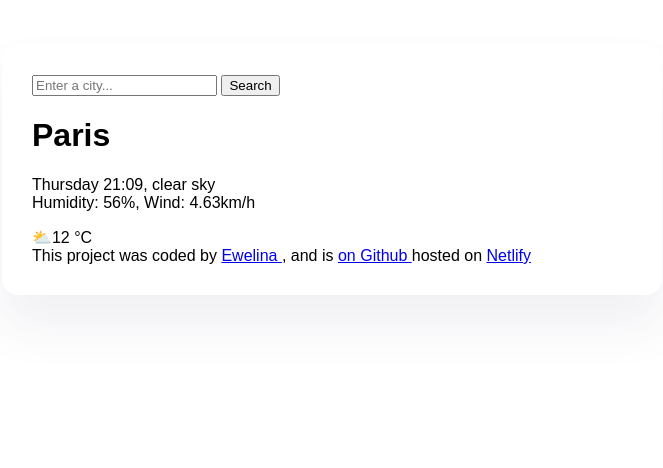
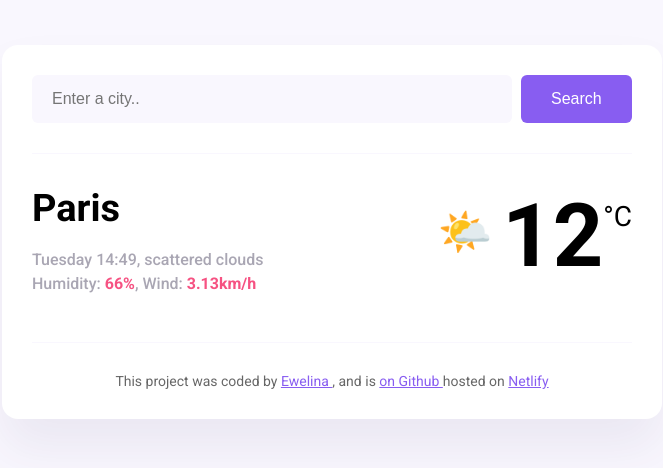
Before and after one commit to pewcia/Weather-app, a plain HTML site: page index.html in a window 1280 px wide. Shown: the whole page, without its empty margins (308-971 px from the left). Drawn offline with Linux system fonts and the light colour scheme; a web font is replaced by a local one.

Commit message:
Added basic CSS

```diff
--- a/index.html
+++ b/index.html
@@ -4,28 +4,43 @@
     <meta charset="UTF-8" />
     <meta name="viewport" content="width=device-width, initial-scale=1.0" />
     <link rel="stylesheet" href="src/style.css" />
-    <link rel="preconnect" href="https://fonts.googleapis.com">
-    <link rel="preconnect" href="https://fonts.gstatic.com" crossorigin>
-    <link href="https://fonts.googleapis.com/css2?family=Funnel+Display:wght@300..800&family=Roboto:ital,wght@0,100..900;1,100..900&display=swap" rel="stylesheet">
-
+     <link rel="preconnect" href="https://fonts.googleapis.com" />
+    <link rel="preconnect" href="https://fonts.gstatic.com" crossorigin />
+    <link
+      href="https://fonts.googleapis.com/css2?family=Roboto:ital,wght@0,100;0,300;0,400;0,500;0,700;0,900;1,100;1,300;1,400;1,500;1,700;1,900&display=swap"
+      rel="stylesheet"
+    />
     <title>Weather App</title>
   </head>
-  <body >
+   <body>
     <div class="weather-app">
       <header>
-      <form>
-        <input type="search" placeholder="Enter a city..." required />
-        <input type="submit" value="Search" />
+        <form class="search-form">
+          <input
+            type="search"
+            placeholder="Enter a city.."
+            required
+            class="search-form-input"
+          />
+          <input type="submit" value="Search" class="search-form-button" />
         </form>
       </header>
       <main>
-      <h1>Paris</h1>
-      <p>
-        Thursday 21:09, clear sky <br />
-        Humidity: 56%, Wind: 4.63km/h
+        <div class="weather-app-data">
+          <div>
+            <h1 class="weather-app-city">Paris</h1>
+            <p class="weather-app-details">
+              Tuesday 14:49, scattered clouds
+              <br />
+              Humidity: <strong>66%</strong>, Wind: <strong>3.13km/h</strong>
             </p>
-      ⛅12 °C
-      <br />
+          </div>
+          <div class="weather-app-temperature-container">
+            <div class="weather-app-icon">🌤️</div>
+            <div class="weather-app-temperature">12</div>
+            <div class="weatehr-app-unit">°C</div>
+          </div>
+        </div>
       </main>
     <footer>
       This project was coded by
@@ -36,5 +51,6 @@
       hosted on
       <a href="https://main--weather-app-ewelina.netlify.app/"> Netlify </a>
     </footer>
+    </div>
   </body>
 </html>
--- a/src/style.css
+++ b/src/style.css
@@ -1,11 +1,11 @@
 body {
-    background color:grey;
-    font-family: "Funnel Display", sans-serif;
-    font-optical-sizing: auto;
-    font-weight: 500;
-    font-style: normal;
+  background-color: #f9f7fe;
+  font-family: "Roboto", sans-serif;
 }
 
+a {
+  color: #885df1;
+}
 .weather-app {
     background:white;
     max-width: 600px;
@@ -14,3 +14,79 @@ body {
     border-radius: 16px;
     padding: 30px;
 }
+header {
+  border-bottom: 1px solid #f9f7fe;
+  padding: 0 0 30px 0;
+}
+
+.search-form-input {
+  background-color: #f9f7fe;
+  border: none;
+  border-radius: 6px;
+  width: 80%;
+  font-size: 16px;
+  padding: 15px 20px;
+}
+
+.search-form-button {
+  background: #885df1;
+  padding: 15px 30px;
+  border: none;
+  font-size: 16px;
+  margin-left: 5px;
+  border-radius: 6px;
+  color: white;
+}
+main {
+  padding: 30px 0;
+}
+
+.weather-app-data {
+  display: flex;
+  justify-content: space-between;
+}
+
+.weather-app-city {
+  margin: 0;
+  font-size: 38px;
+  line-height: 48px;
+}
+
+.weather-app-details {
+  font-size: 16px;
+  color: rgba(39, 33, 66, 0.4);
+  line-height: 24px;
+  font-weight: 500;
+}
+
+.weather-app-details strong {
+  color: #f65282;
+}
+
+.weather-app-temperature-container {
+  display: flex;
+}
+
+.weather-app-icon {
+  font-size: 44px;
+  margin-top: 22px;
+}
+
+.weather-app-temperature {
+  font-size: 88px;
+  margin-left: 10px;
+  font-weight: bold;
+}
+
+.weatehr-app-unit {
+  margin-top: 16px;
+  font-size: 28px;
+}
+
+footer {
+  border-top: 1px solid #f9f7fe;
+  padding: 30px 0 0 0;
+  text-align: center;
+  font-size: 14px;
+  color: rgba(0, 0, 0, 0.6);
+}
```
Lines whose indentation alone changed are shown as unchanged.
